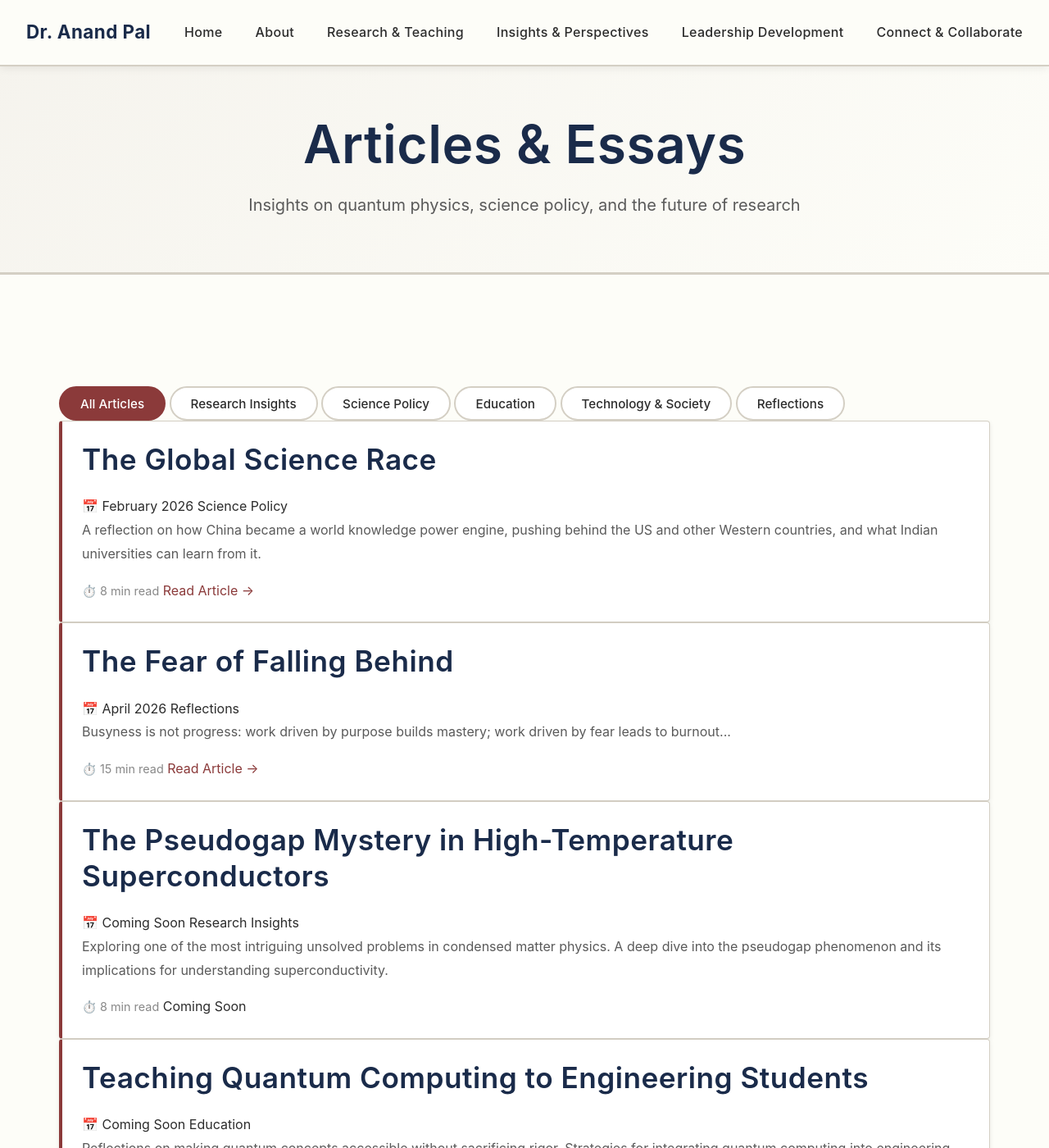
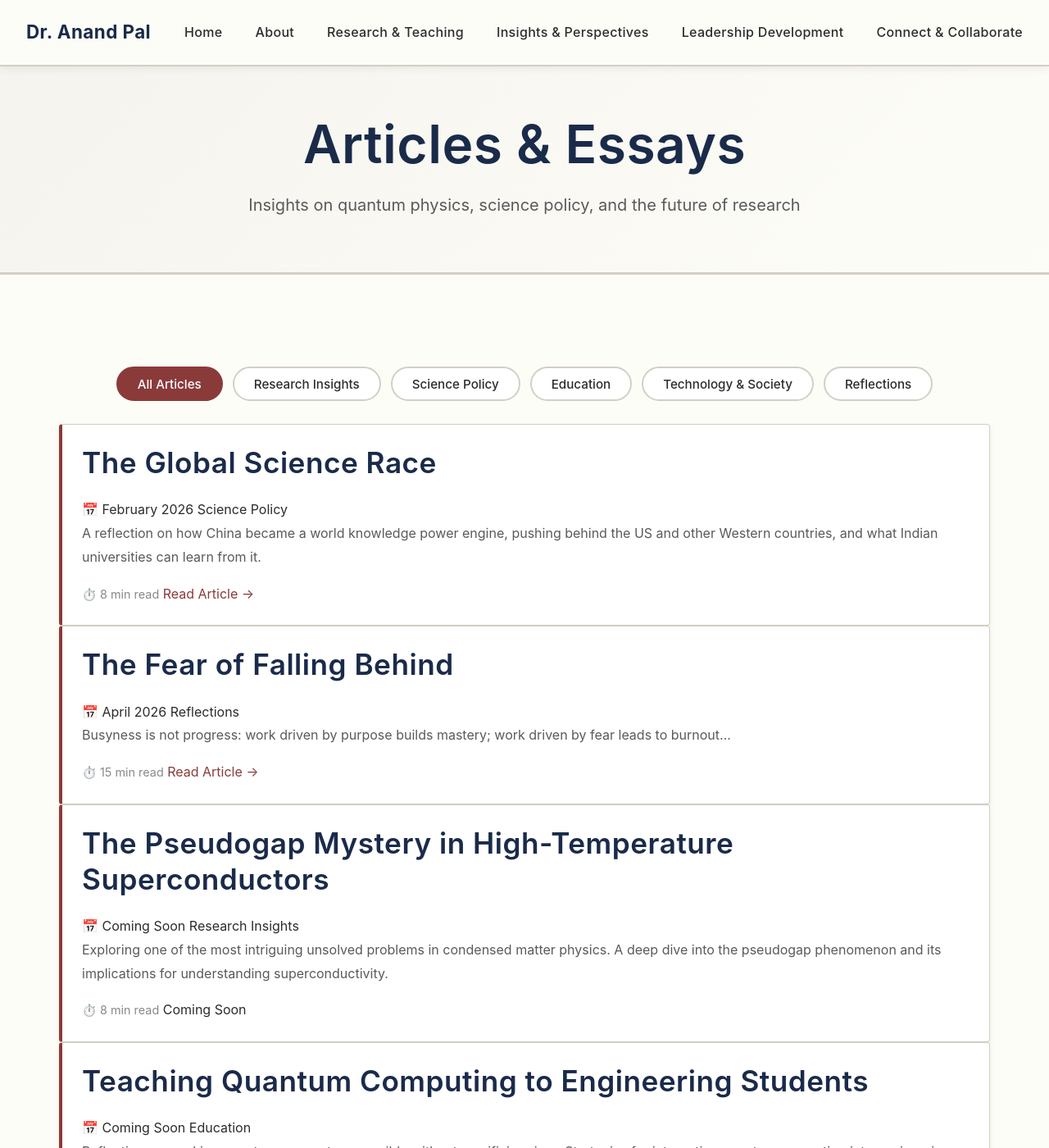
Before and after one commit to anandpal-in/anandpal-in.github.io, a Jekyll site: the page built from articles/index.html, in a window 1280 px wide and 1400 px high. Shown: the whole window at 82% size. Built offline with Jekyll 4.4.1, drawn with Linux system fonts in a browser that asks for light colours.

Commit message:
archive-content filter

```diff
--- a/assets/css/styles.css
+++ b/assets/css/styles.css
@@ -1401,6 +1401,22 @@ textarea {
     justify-content: center;
 }
 
+.archive-wrap {
+    margin-top: -1.5rem;
+}
+
+.archive-filter {
+    display: flex;
+    flex-wrap: wrap;
+    gap: 0.75rem;
+    justify-content: center;
+    margin-bottom: 1.75rem;
+}
+
+.archive-list {
+    margin-top: 0.5rem;
+}
+
 .filter-btn {
     padding: 0.6rem 1.5rem;
     background: white;
```
